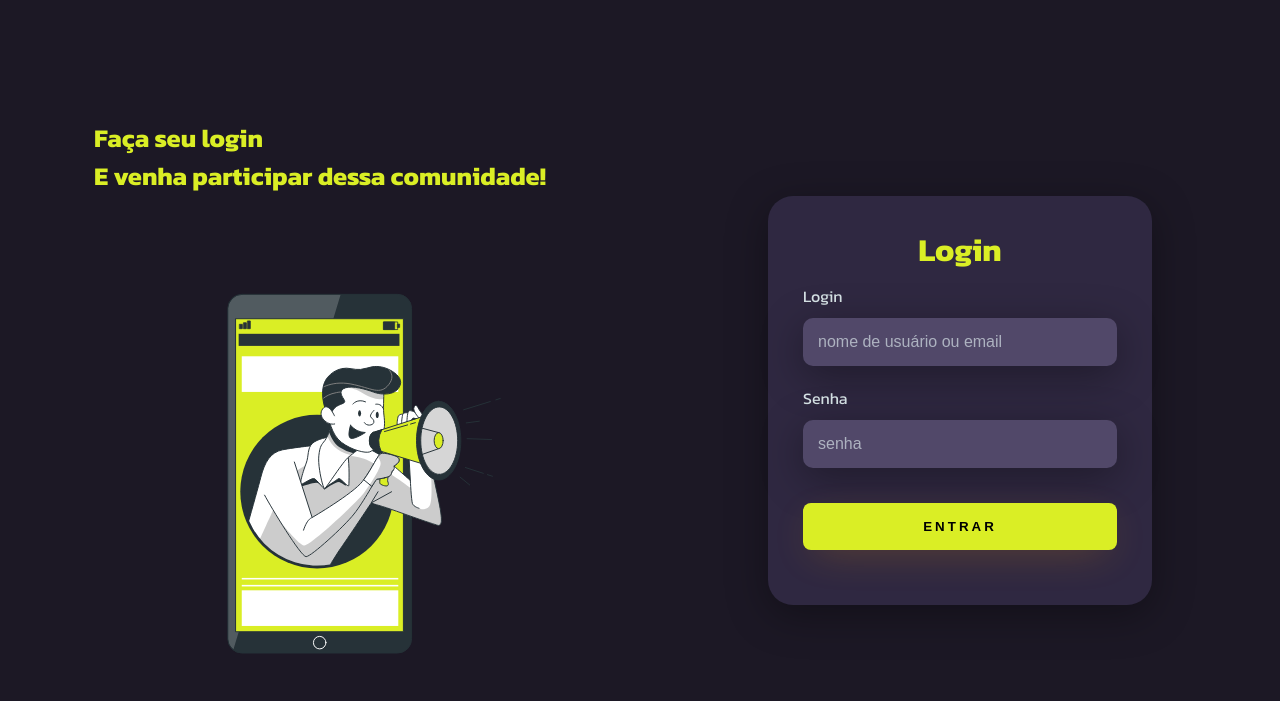
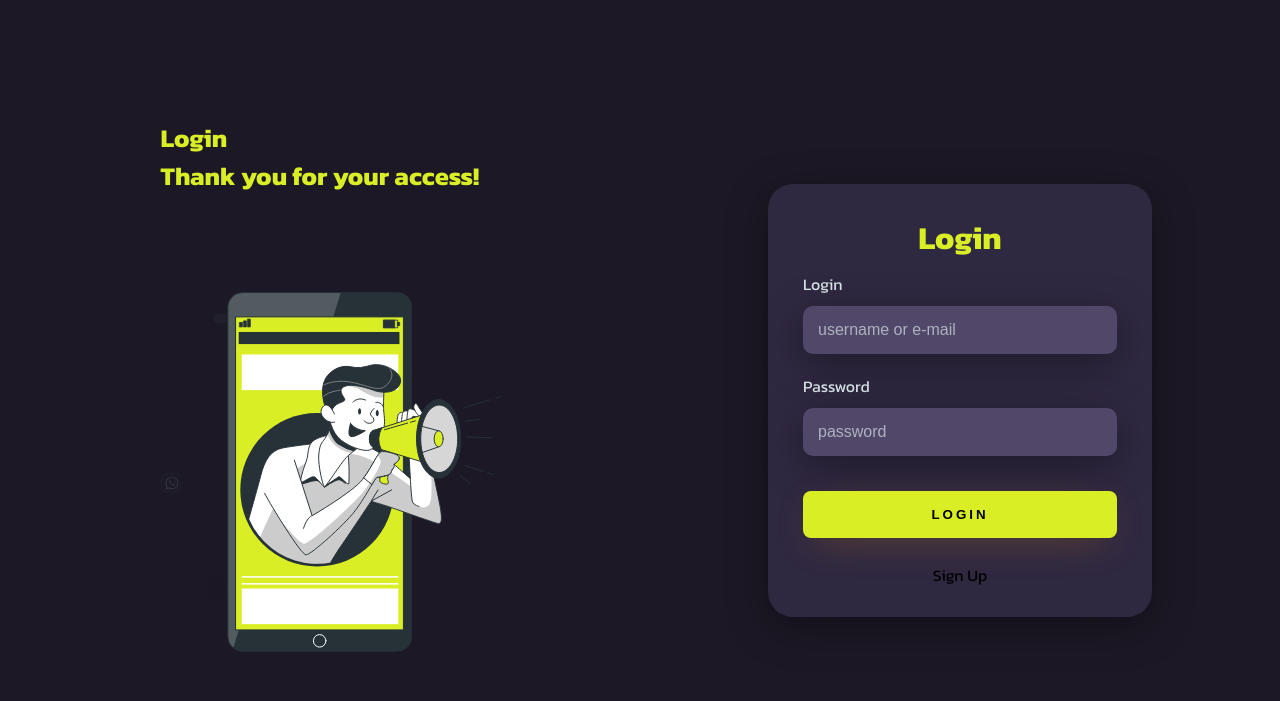
Before and after one commit to notfakeroger/Login-Screen, a plain HTML site: page index.html in a window 1280 px wide. Drawn offline with Linux system fonts and the light colour scheme.

Commit message:
Update index.html

```diff
--- a/index.html
+++ b/index.html
@@ -10,7 +10,7 @@
 <body>
     <div class="main-login">
         <div class="left-login">
-            <h1>Faça seu login<br>E venha participar dessa comunidade!</h1>
+            <h1>Login<br>Thank you for your access!</h1>
             <img src="socialmedia.svg" class="left-login-image" alt="Rede Social">
         </div>
         <div class="right-login">
@@ -18,13 +18,14 @@
                 <h1>Login</h1>
                 <div class="login-senha">
                     <label for="login">Login</label>
-                    <input type="text" name="login" placeholder="nome de usuário ou email">
+                    <input type="text" name="login" placeholder="username or e-mail">
                     </div>
                     <div class="login-senha">
-                        <label for="senha">Senha</label>
-                        <input type="password" name="senha" placeholder="senha">
+                        <label for="password">Password</label>
+                        <input type="password" name="password" placeholder="password">
                     </div>
-                    <button class="botao">Entrar</button>
+                    <button class="botao">Login</button>
+                    <a class="sign-up"> Sign Up</a>
                 </div>
             </div>
         </div>
```
